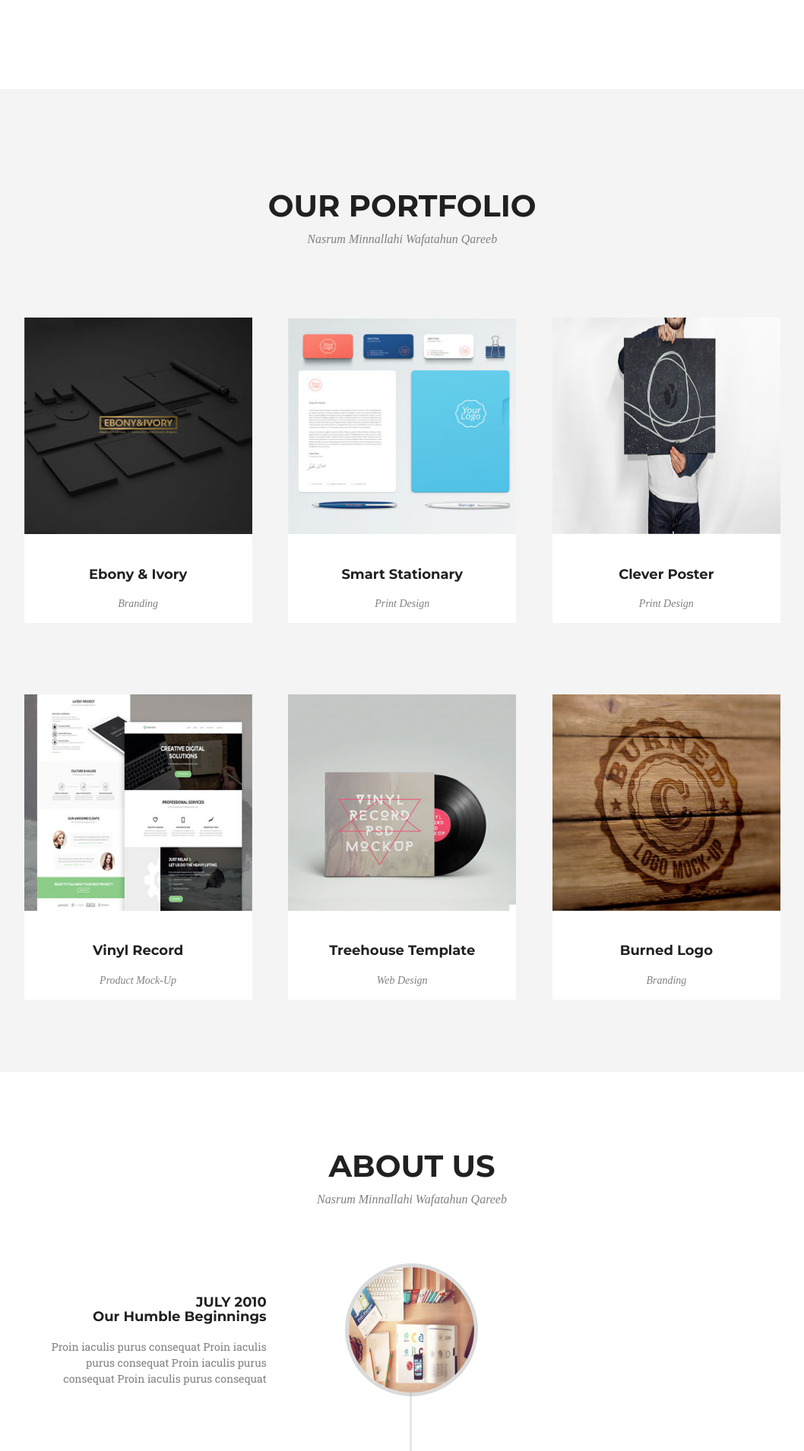
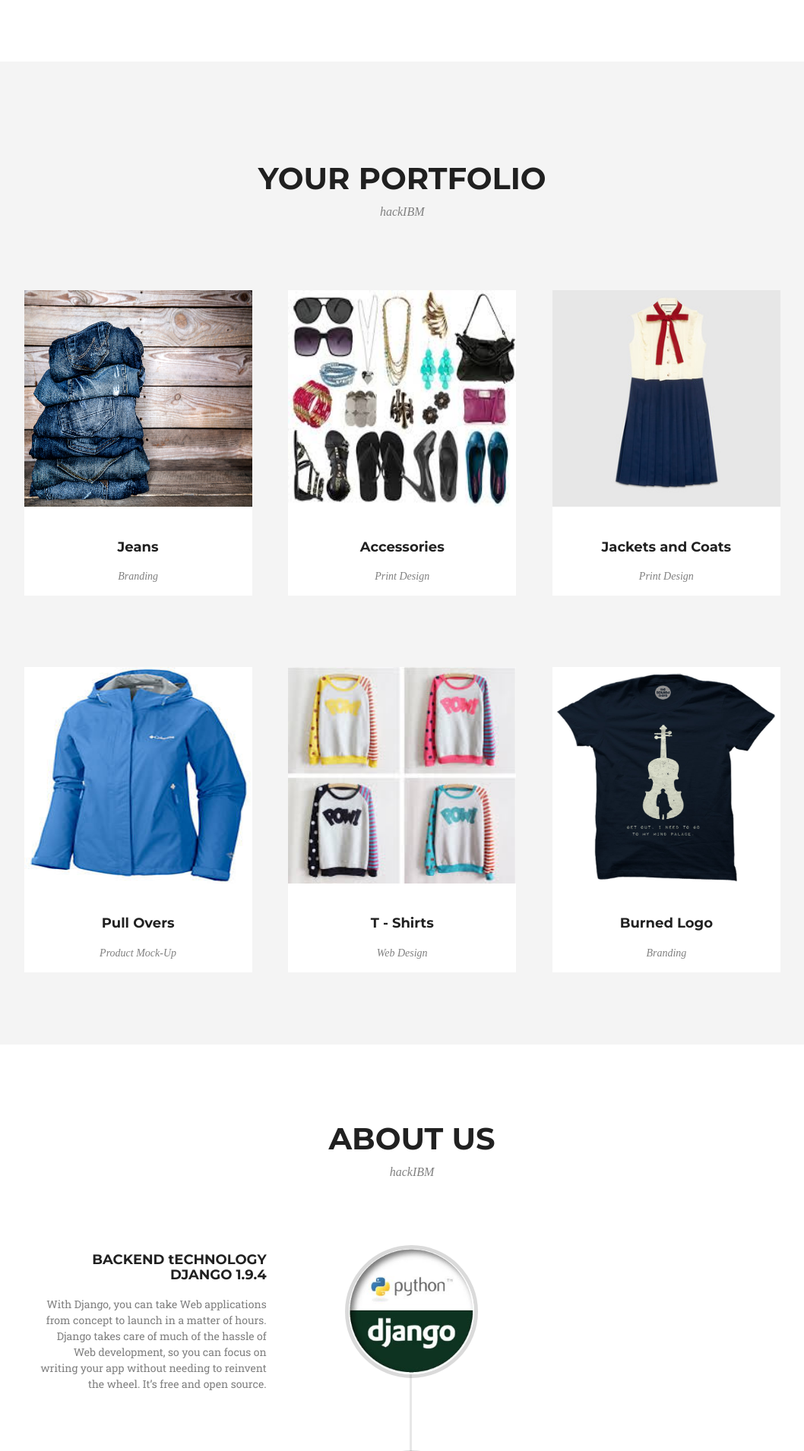
Before and after one commit to aayushmittal/Armarios-1, a Django app: page / in a window 1280 px wide. Shown: the part 1400-3310 px from the top of the page at 76% size, without its empty margins (98-1156 px from the left). Run offline with Django 3.2, Linux system fonts and the light colour scheme; some libraries are stand-ins or nearby versions; some web fonts are replaced.

Commit message:
Final Changes

```diff
--- a/templates/home.html
+++ b/templates/home.html
@@ -19,7 +19,7 @@
 	<header id="home">
 		<div id="page-headers">
 			<img src="{% static 'common/images/main-logo.png' %}">
-			<nav>
+<!-- 			<nav>
 				<ul>
 					<li><a href="#home">HOME</a></li>
 					<li><a href="#services">SERVICES</a></li>
@@ -28,7 +28,7 @@
 					<li><a href="#contact">CONTACT</a></li>
 				</ul>
 			</nav>
-		</div>
+ -->		</div>
 		<div id="page-headers-main">
 			<h1>Welcome To Your Wardrobe!</h1>
 			<p>IT'S NICE TO MEET YOU</p>
@@ -39,7 +39,7 @@
 		<section id="services">
 			<header>
 				<h2>SERVICES</h2>
-				<p>Nasrum Minnallahi Wafatahun Qareeb</p>
+				<p>hackIBM</p>
 			</header>
 			<main>
 				<div>
@@ -99,33 +99,33 @@
 		</section>
 		<section id="portfolio">
 			<header>
-				<h2>OUR PORTFOLIO</h2>
-				<p>Nasrum Minnallahi Wafatahun Qareeb</p>
+				<h2>YOUR PORTFOLIO</h2>
+				<p>hackIBM</p>
 			</header>
 			<main>
 				<div>
 					<img src="{% static 'common/images/ebony-ivory.jpg' %}">
-					<h3>Ebony & Ivory</h3>
+					<h3>Jeans	</h3>
 					<p>Branding</p>
 				</div>
 				<div>
 					<img src="{% static 'common/images/smart-stationary.jpg' %}">
-					<h3>Smart Stationary</h3>
+					<h3>Accessories</h3>
 					<p>Print Design</p>
 				</div>
 				<div>
 					<img src="{% static 'common/images/portfolio-3.jpg' %}" id="clever-poster">
-					<h3>Clever Poster</h3>
+					<h3>Jackets and Coats</h3>
 					<p>Print Design</p>
 				</div>
 				<div>
 					<img src="{% static 'common/images/portfolio-4.jpg' %}">
-					<h3>Vinyl Record</h3>
+					<h3>Pull Overs</h3>
 					<p>Product Mock-Up</p>
 				</div>
 				<div>
 					<img src="{% static 'common/images/portfolio-5.jpg' %}">
-					<h3>Treehouse Template</h3>
+					<h3>T - Shirts</h3>
 					<p>Web Design</p>
 				</div>
 				<div>
@@ -138,14 +138,14 @@
 		<section id="about">
 			<header>
 				<h2>ABOUT US</h2>
-				<p>Nasrum Minnallahi Wafatahun Qareeb</p>
+				<p>hackIBM</p>
 			</header>
 			<main>
 				<div id="a1">
 					<div class="about-img-desc">
-						<h3>JULY 2010<br>
-							Our Humble Beginnings</h3>
-							<p>Proin iaculis purus consequat Proin iaculis purus consequat Proin iaculis purus consequat Proin iaculis purus consequat</p>
+						<h3>BACKEND tECHNOLOGY<br>
+							DJANGO 1.9.4</h3>
+							<p>With Django, you can take Web applications from concept to launch in a matter of hours. Django takes care of much of the hassle of Web development, so you can focus on writing your app without needing to reinvent the wheel. It’s free and open source.</p>
 						</div>
 						<div class="show">
 							<a href="#a1"><img src="{% static 'common/images/about-us-1.jpg' %}"></a>
@@ -157,9 +157,9 @@
 					</div>
 					<div id="a2">
 						<div class="about-img-desc">
-							<h3>JANUARY 2011<br>
-								Facing Startup Battles</h3>
-								<p>Proin iaculis purus consequat Proin iaculis purus consequat Proin iaculis purus consequat Proin iaculis purus consequat</p>
+							<h3>PLATFORM<br>
+								ANDROID</h3>
+								<p>Android powers hundreds of millions of mobile devices in more than 190 countries around the world.</p>
 							</div>
 							<div class="show">
 								<a href="#a2"><img src="{% static 'common/images/about-us-2.jpg' %}"></a>
@@ -171,9 +171,9 @@
 						</div>
 						<div id="a3">
 							<div class="about-img-desc">
-								<h3>DECEMBER 2012<br>
+								<h3>JAVASCRIPT<br>
 									Our Humble Beginnings</h3>
-									<p>Proin iaculis purus consequat Proin iaculis purus consequat Proin iaculis purus consequat Proin iaculis purus consequat</p>
+									<p>t is a prototype-based, multi-paradigm scripting language that is dynamic, and supports object-oriented, imperative, and functional programming styles.</p>
 								</div>
 								<div class="show">
 									<a href="#a3"><img src="{% static 'common/images/about-us-3.jpg' %}"></a>
@@ -185,9 +185,9 @@
 							</div>
 							<div id="a4">
 								<div class="about-img-desc">
-									<h3>FEBURARY 2014<br>
+									<h3>HTML5 & CSS3<br>
 										Enter The Dark Days</h3>
-										<p>Proin iaculis purus consequat Proin iaculis purus consequat Proin iaculis purus consequat Proin iaculis purus consequat</p>
+										<p>HyperText Markup Language (HTML) is the standard markup language for creating web pages and web applications. With Cascading Style Sheets (CSS), and JavaScript, it forms a triad of cornerstone technologies for the World Wide Web.</p>
 									</div>
 									<div class="show">
 										<a href="#a4"><img src="{% static 'common/images/about-us-4.jpg' %}"></a>
@@ -206,13 +206,13 @@
 						<section id="team">
 							<header>
 								<h2>OUR AMAZING TEAM</h2>
-								<p>Nasrum Minnallahi Wafatahun Qareeb</p>
+								<p>hackIBM</p>
 							</header>
 							<main>
 								<div>
 									<img src="{% static 'common/images/bill-gates.jpg' %}">
-									<h3>Bill Gates</h3>
-									<h4>Microsoft</h4>
+									<h3>Aayush Mittal</h3>
+									<h4>Android and Javascript<br>BlueMix</h4>
 									<ul>
 										<li><a href="https://twitter.com/?lang=en"><i class="fa fa-twitter circle fa-2x"></i></a></li>
 										<li><a href="https://www.facebook.com/"><i class="fa fa-facebook circle fa-2x"></i></a></li>
@@ -220,9 +220,9 @@
 									</ul>
 								</div>
 								<div>
-									<img src="{% static 'common/images/steve-jobs.jpg' %}">
-									<h3>Steve Jobs</h3>
-									<h4>Apple & Pixar</h4>
+									<img src="{% static 'common/images/Varun_Agarwal.JPG' %}">
+									<h3>Varun Agarwal</h3>
+									<h4>Django and Front End<br>BlueMix</h4>
 									<ul>
 										<li><a href="https://twitter.com/?lang=en"><i class="fa fa-twitter circle fa-2x"></i></a></li>
 										<li><a href="https://www.facebook.com/"><i class="fa fa-facebook circle fa-2x"></i></a></li>
@@ -231,8 +231,8 @@
 								</div>
 								<div>
 									<img src="{% static 'common/images/elon-musk.jpg' %}">
-									<h3>Elon Musk</h3>
-									<h4>Tesla Motors & SpaceX</h4>
+									<h3>Nitin Attiwal</h3>
+									<h4>Javascript and Python<br>BlueMix</h4>
 									<ul>
 										<li><a href="https://www.facebook.com/"><i class="fa fa-facebook circle fa-2x"></i></a></li>
 										<li><a href="https://in.pinterest.com/"><i class="fa fa-pinterest circle fa-2x"></i></a></li>
@@ -241,16 +241,10 @@
 								<p>Proin iaculis purus consequatProin iaculis purus consequatProin iaculis purus consequat<br>Proin iaculis purus consequat</p>
 							</main>
 						</section>
-						<div id="media">
-							<img src="{% static 'common/images/logo-1.jpg' %}">
-							<img src="{% static 'common/images/logo-2.jpg' %}">
-							<img src="{% static 'common/images/logo-3.jpg' %}">
-							<img src="{% static 'common/images/logo-4.jpg' %}">
-						</div>
 						<section id="contact">
 							<header>
 								<h2>CONTACT US</h2>
-								<p>Nasrum Minnallahi Wafatahun Qareeb</p>
+								<p>hackIBM</p>
 							</header>
 							<div>
 								<button>SEND MESSAGE</button>
```
Also changed, not shown: static/common/images/Varun_Agarwal.JPG (added), static/common/images/about-us-1.jpg, static/common/images/about-us-2.jpg, static/common/images/about-us-3.jpg, static/common/images/about-us-4.jpg, static/common/images/bill-gates.jpg, static/common/images/ebony-ivory.jpg, static/common/images/elon-musk.jpg, static/common/images/portfolio-3.jpg, static/common/images/portfolio-4.jpg, static/common/images/portfolio-5.jpg, static/common/images/portfolio-6.jpg, static/common/images/smart-stationary.jpg.
